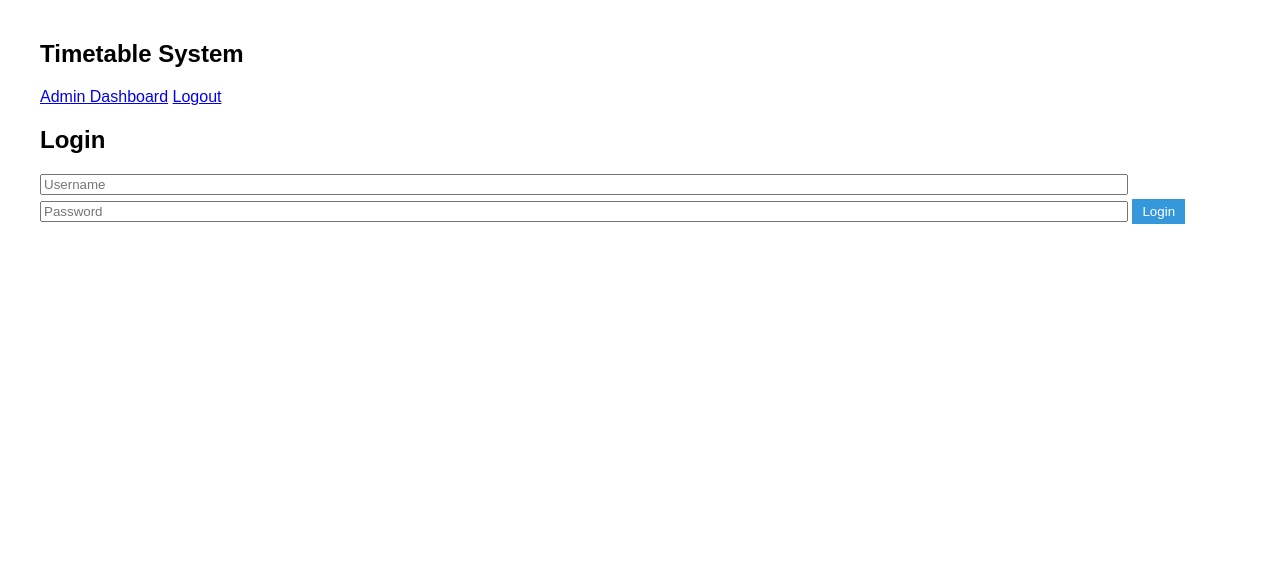
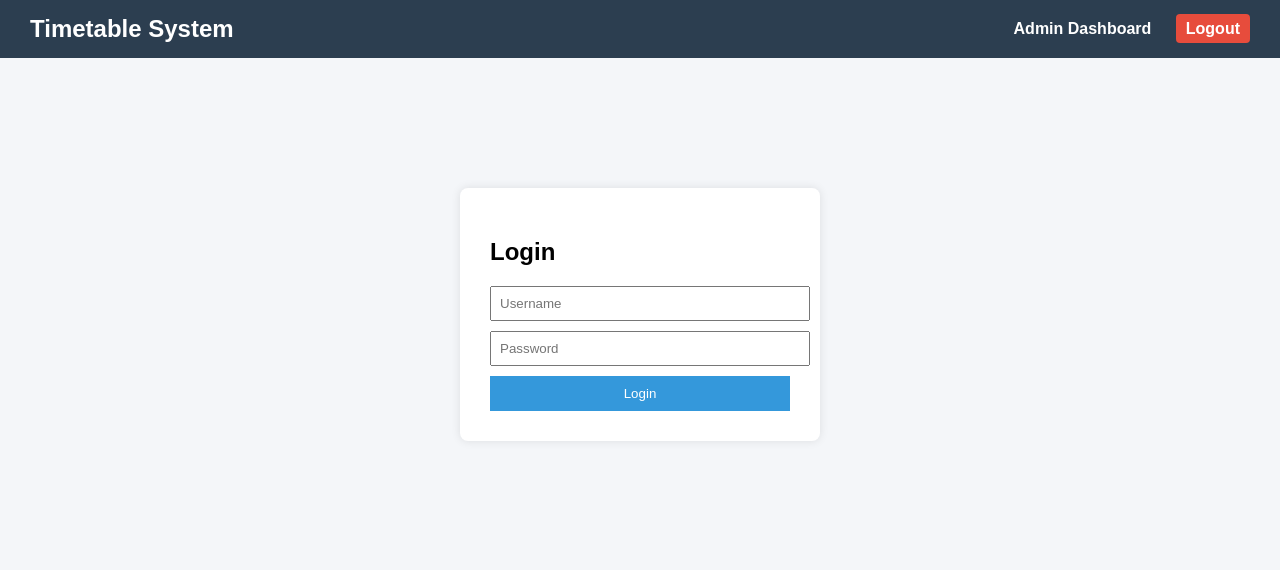
Before and after one commit to sahil-arsss/time_table_project, a Flask app: page / in a window 1280 px wide. Shown: the top 570 px of the page. Run offline with Flask 3, Linux system fonts and the light colour scheme; a user stored in the database is signed in.

Commit message:
new-commit

```diff
--- a/static/style.css
+++ b/static/style.css
@@ -1,38 +1,110 @@
 body{
-font-family: Arial;
-margin:40px;
+font-family: Arial, sans-serif;
+margin:0;
+background:#f4f6f9;
 }
 
+/* Navbar */
+
+.navbar{
+display:flex;
+justify-content:space-between;
+align-items:center;
+background:#2c3e50;
+color:white;
+padding:15px 30px;
+}
+
+.logo{
+margin:0;
+}
+
+.menu a{
+color:white;
+margin-left:20px;
+text-decoration:none;
+font-weight:bold;
+}
+
+.menu a:hover{
+color:#1abc9c;
+}
+
+.logout{
+background:#e74c3c;
+padding:6px 10px;
+border-radius:4px;
+}
+
+/* Container */
+
+.container{
+padding:30px;
+}
+
+/* Tables */
+
 table{
-border-collapse: collapse;
 width:100%;
+border-collapse:collapse;
+background:white;
 }
 
 th{
-background:#2c3e50;
+background:#34495e;
 color:white;
 padding:10px;
 }
 
 td{
-border:1px solid #ccc;
-vertical-align:top;
+border:1px solid #ddd;
 padding:8px;
+text-align:center;
 }
 
-input{
-width:90%;
-margin-bottom:4px;
+/* Login */
+
+.login-box{
+width:300px;
+margin:100px auto;
+background:white;
+padding:30px;
+border-radius:8px;
+box-shadow:0 0 10px rgba(0,0,0,0.1);
 }
 
-button{
+.login-box input{
+width:100%;
+padding:8px;
+margin-bottom:10px;
+}
+
+.login-box button{
+width:100%;
+padding:10px;
 background:#3498db;
 color:white;
 border:none;
-padding:5px 10px;
-cursor:pointer;
 }
 
-button:hover{
-background:#2980b9;
+/* Cards */
+
+.card-container{
+display:flex;
+gap:20px;
+margin-top:20px;
 }
+
+.card{
+background:white;
+padding:30px;
+border-radius:8px;
+box-shadow:0 2px 6px rgba(0,0,0,0.1);
+text-decoration:none;
+color:black;
+font-weight:bold;
+}
+
+.card:hover{
+background:#ecf0f1;
+}
--- a/templates/my_subject.html
+++ b/templates/my_subject.html
@@ -1,4 +1,7 @@
-    <h2>My Subject</h2>
+  {% extends "base.html" %}
+
+{% block content %}
+  <h2>My Subject</h2>
 
 <table border="1">
 
@@ -32,3 +35,4 @@
 {% endfor %}
 
 </table>
+{% endblock %}
--- a/templates/timetable_view.html
+++ b/templates/timetable_view.html
@@ -1,3 +1,6 @@
+{% extends "base.html" %}
+
+{% block content %}
 <link rel="stylesheet" href="/static/style.css">
 
 <h2>Department Timetable</h2>
@@ -70,3 +73,4 @@ Professor
 <br>
 
 <a href="/export_pdf">Download PDF</a>
+{% endblock %}
--- a/templates/view_all.html
+++ b/templates/view_all.html
@@ -1,3 +1,6 @@
+{% extends "base.html" %}
+
+{% block content %}
 <h2>All Subjects</h2>
 
 <table border="1">
@@ -27,3 +30,5 @@
 {% endfor %}
 
 </table>
+
+{% endblock %}
```
Also changed, not shown: templates/admin_dashboard.html (+13 -3 lines), templates/hod_dashboard.html (+11 -11 lines), 1 other file.
